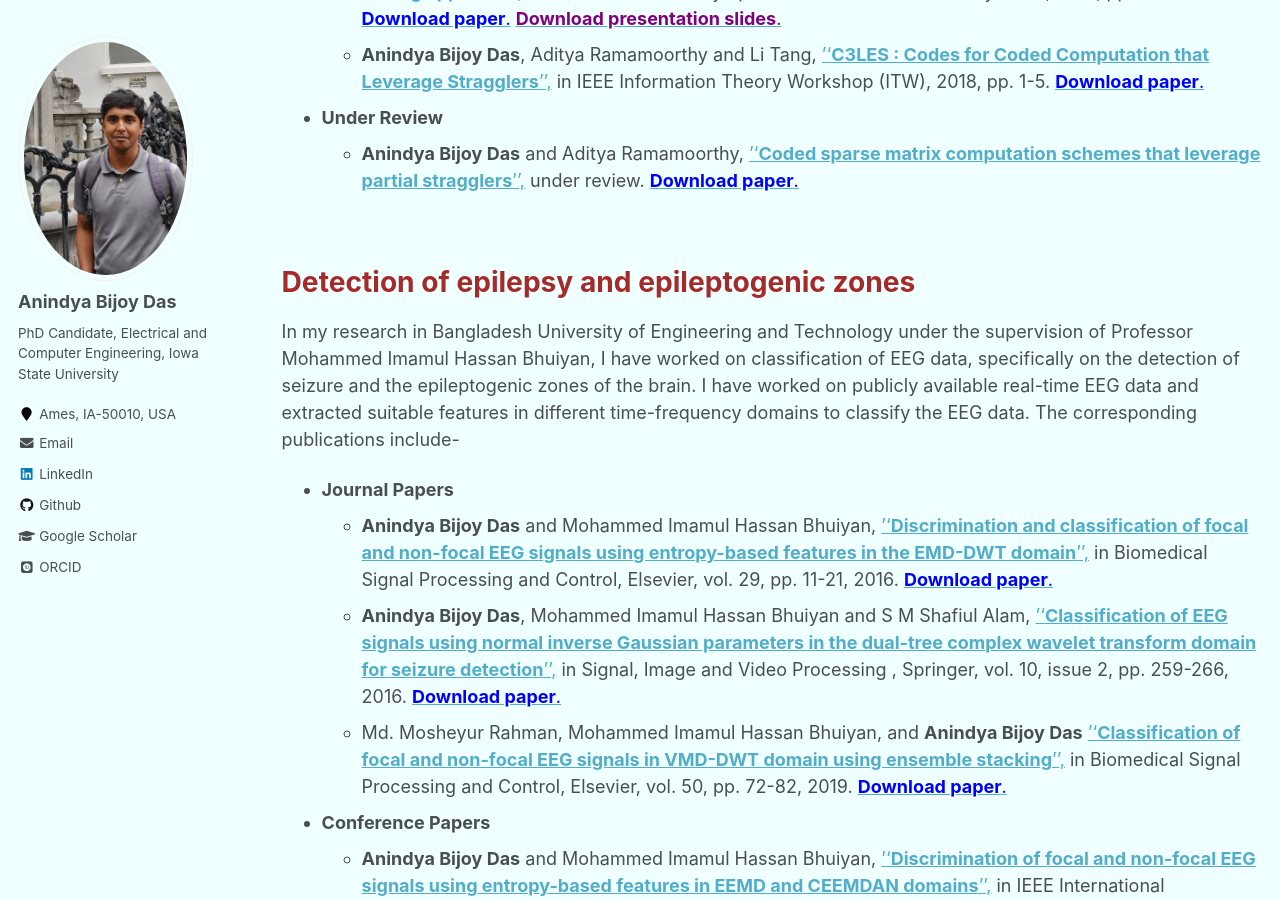
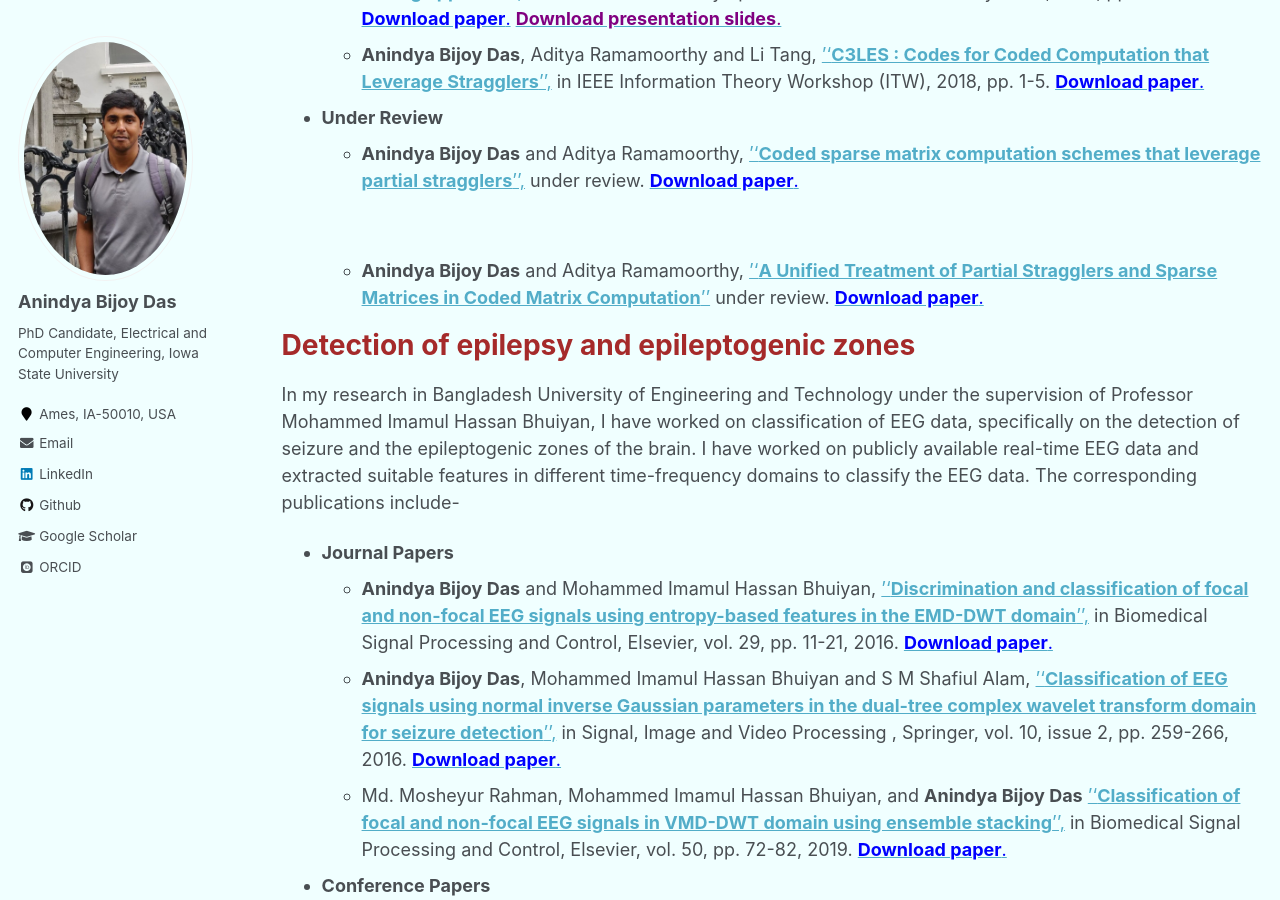
Before and after one commit to anindyabijoydas/portfolio, a Jekyll site: the page built from _pages/research.md, in a window 1280 px wide and 900 px high, scrolled down 940 px. Built offline with Jekyll 4.4.1, drawn with Linux system fonts in a browser that asks for light colours; some web fonts are replaced.

Commit message:
Update research.md

```diff
--- a/_pages/research.md
+++ b/_pages/research.md
@@ -30,6 +30,7 @@ In my PhD research in Iowa State University under the supervision of Professor A
 * **Under Review**
    * **Anindya Bijoy Das** and Aditya Ramamoorthy, [''**Coded sparse matrix computation schemes that leverage partial stragglers**'',](https://arxiv.org/abs/2012.06065) under review. [<span style="color:blue">**Download paper**.</span>](https://www.dropbox.com/s/qdstmozj03gxtpw/sparse.pdf?dl=0) <br />
 <br /> <br />
+   * **Anindya Bijoy Das** and Aditya Ramamoorthy, [''**A Unified Treatment of Partial Stragglers and Sparse Matrices in Coded Matrix Computation**''](https://arxiv.org/abs/2109.12070) under review. [<span style="color:blue">**Download paper**.</span>](https://www.dropbox.com/s/7f2c76dtqas4k07/jsait.pdf?dl=0)
 
 
 <span style="color:brown">**Detection of epilepsy and epileptogenic zones**</span>
```
